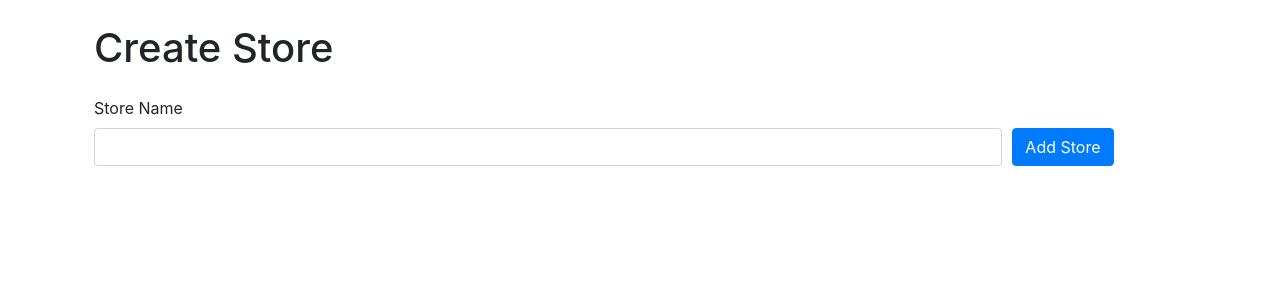
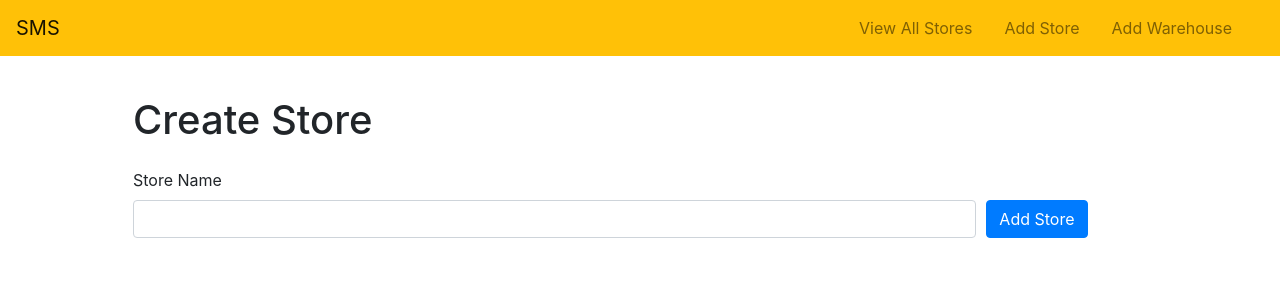
Before and after one commit to kharissa/inventory_management, a Python web app: template templates/add-store.html in a window 1280 px wide. Shown: the top 301 px of the page. Run offline with Jinja, Linux system fonts and the light colour scheme; the template is opened without the code that fills it, so the values that code supplies are empty; some libraries are stand-ins or nearby versions.

Commit message:
Add navbar, add edit store link

```diff
--- a/templates/_layout.html
+++ b/templates/_layout.html
@@ -10,9 +10,31 @@
 </head>
 
 <body>
- <div class="container p-4">
-   {% block content %}
-   {% endblock %}
+ <div class="container">
+   <nav class="navbar navbar-expand-lg navbar-light fixed-top bg-warning">
+     <button class="navbar-toggler" type="button" data-toggle="collapse" data-target="#navbarTogglerDemo01"
+       aria-controls="navbarTogglerDemo01" aria-expanded="false" aria-label="Toggle navigation">
+       <span class="navbar-toggler-icon"></span>
+     </button>
+     <div class="collapse navbar-collapse" id="navbarTogglerDemo01">
+       <a class="navbar-brand" href="/">SMS</a>
+       <ul class="navbar-nav ml-auto mt-2 mt-lg-0 mr-3">
+        <li class="nav-item">
+          <a class="nav-link mx-2" href="/stores/">View All Stores</a>
+        </li>
+         <li class="nav-item">
+           <a class="nav-link mx-2" href="/store/new">Add Store</a>
+         </li>
+         <li class="nav-item">
+           <a class="nav-link mx-2" href="/warehouse/new">Add Warehouse</a>
+         </li>
+       </ul>
+     </div>
+   </nav>
+   <div class="mt-5 p-5">
+    {% block content %}
+    {% endblock %}
+   </div>
  </div>
  <script src="https://code.jquery.com/jquery-3.2.1.slim.min.js" integrity="sha384-KJ3o2DKtIkvYIK3UENzmM7KCkRr/rE9/Qpg6aAZGJwFDMVNA/GpGFF93hXpG5KkN" crossorigin="anonymous"></script>
 <script src="https://cdnjs.cloudflare.com/ajax/libs/popper.js/1.12.9/umd/popper.min.js" integrity="sha384-ApNbgh9B+Y1QKtv3Rn7W3mgPxhU9K/ScQsAP7hUibX39j7fakFPskvXusvfa0b4Q" crossorigin="anonymous"></script>
--- a/templates/add-store.html
+++ b/templates/add-store.html
@@ -11,6 +11,15 @@
     </div>
   {% endif %}
 {% endwith %}
+{% if errors %}
+<div class="alert alert-danger" role="alert">
+  <ul class="flashes text-center mb-0">
+    {% for error in errors if errors|length > 0 %}
+    <li class="list-unstyled">{{error}}</li>
+    {% endfor %}
+  </ul>
+</div>
+{% endif %}
 <h1 class="mb-4">Create Store</h1>
 <form action="{{ url_for('create_store') }}" method="POST">
   <div class="form-row align-items-center">
--- a/templates/index.html
+++ b/templates/index.html
@@ -1,4 +1,7 @@
 {% extends "_layout.html" %}
 {% block content %}
-<h1>Homepage</h1>
+<div class="text-center pt-4">
+    <h1>Welcome to your Store Management System</h1>
+    <p>Please select one of the options above.</p>
+</div>
 {% endblock %}
```
Also changed, not shown: models.py (+22 -3 lines), server.py (+4 -4 lines), templates/store.html (+9 -0 lines), templates/stores.html (+13 -1 lines).
